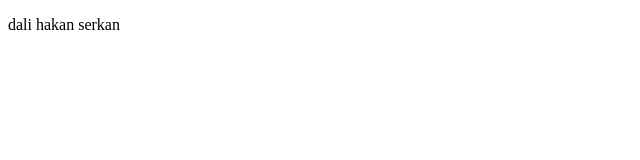
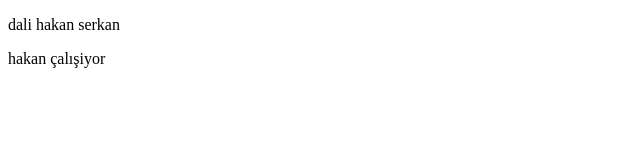
Before and after one commit to dali-saymaz/portfolio, a plain HTML site: page index.html in a window 1280 px wide. Shown: the full height of the page, 0-640 px from the left. Drawn offline with Linux system fonts and the light colour scheme.

Commit message:
Update index.html

```diff
--- a/index.html
+++ b/index.html
@@ -7,5 +7,6 @@
 </head>
 <body>
     <p>dali hakan serkan</p>
+    <p>hakan çalışiyor<p>
 </body>
 </html>
```
